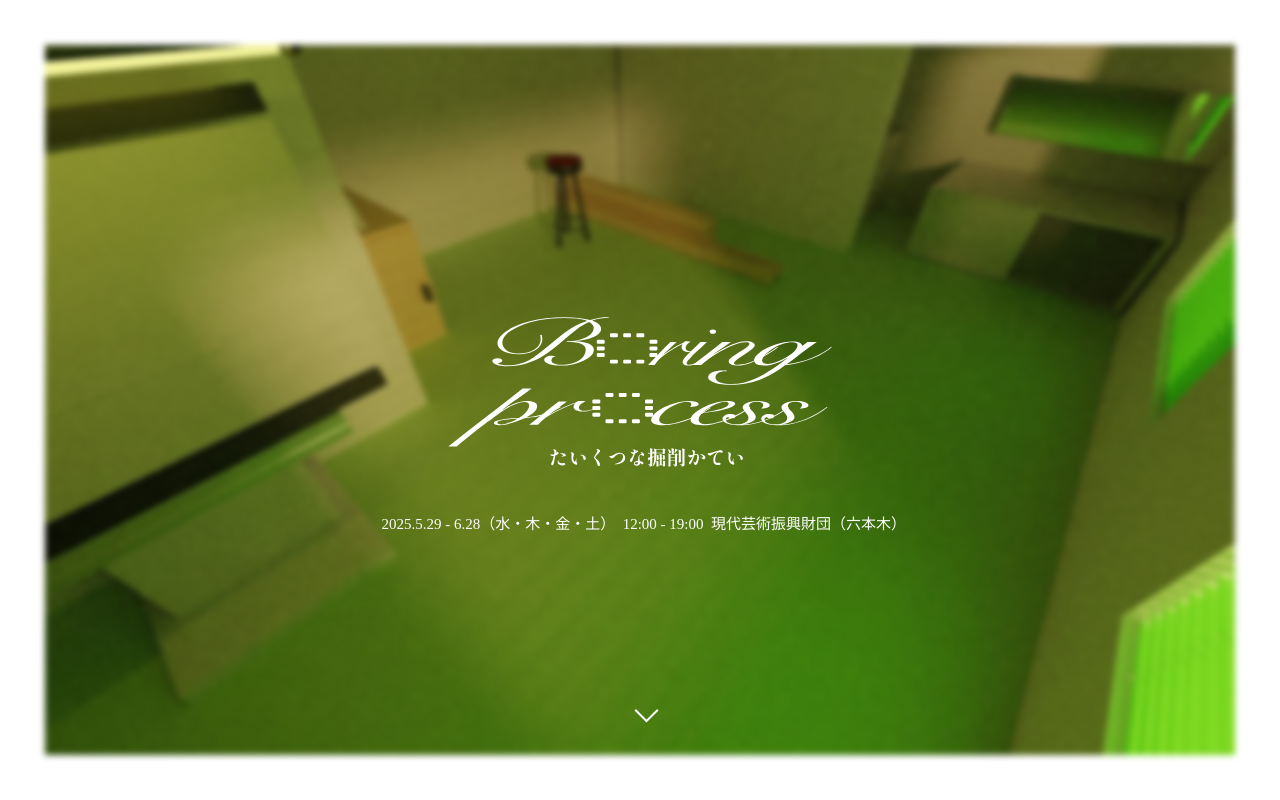
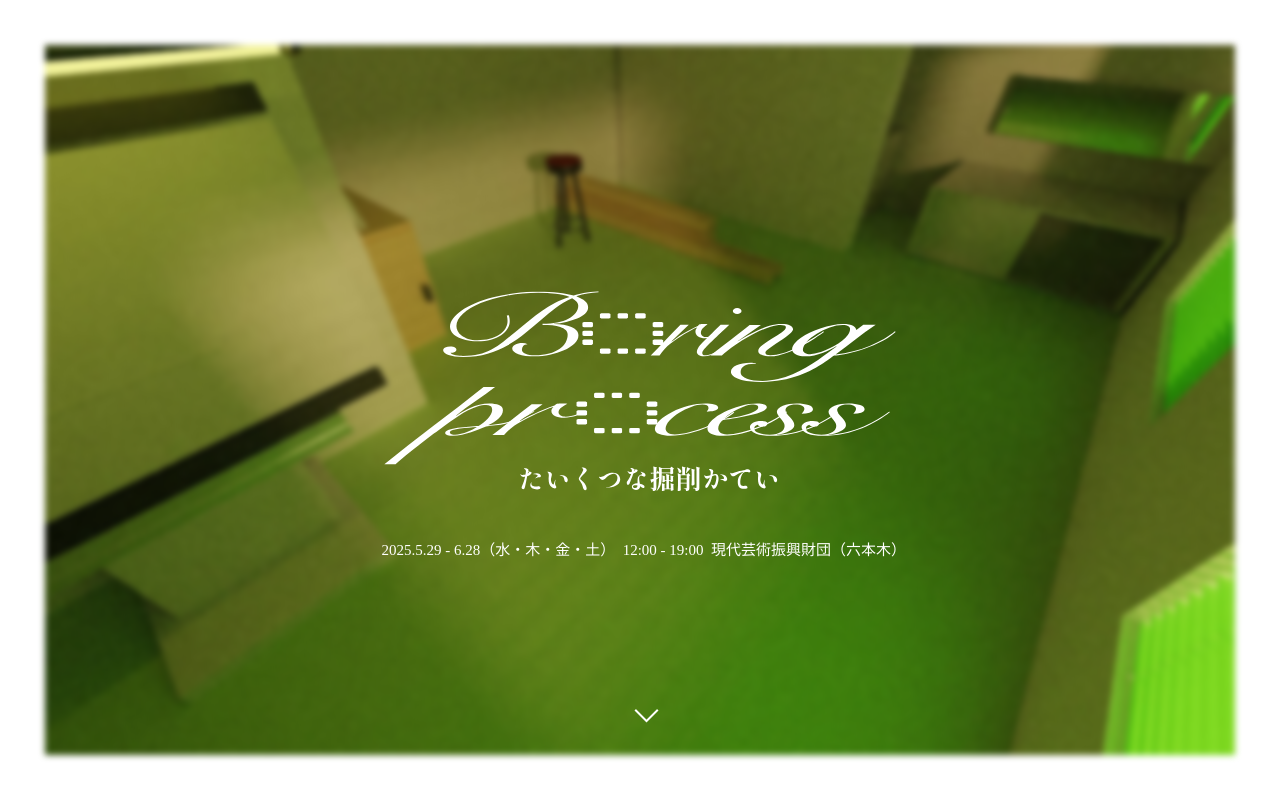
Before and after one commit to nandenjin/caf-kanno-web, a Vue app: page / in a window 1280 px wide. Shown: the top 800 px of the page. Built offline with nearby package versions, Linux system fonts and the light colour scheme.

Commit message:
fix: Size of header logo

```diff
--- a/src/components/SiteHeader.vue
+++ b/src/components/SiteHeader.vue
@@ -74,7 +74,7 @@ h1 {
   text-indent: 100vw;
   overflow: hidden;
   aspect-ratio: 135/56;
-  width: 30vw;
+  width: 40vw;
   margin: 3rem auto;
   user-select: none;
   white-space: nowrap;
@@ -83,8 +83,9 @@ h1 {
   background-size: contain;
   background-position: center;
 
-  @media screen and (max-width: 600px) {
+  @media screen and (max-width: 1000px) {
     width: 75vw;
+    max-width: 600px;
   }
 }
 
```
